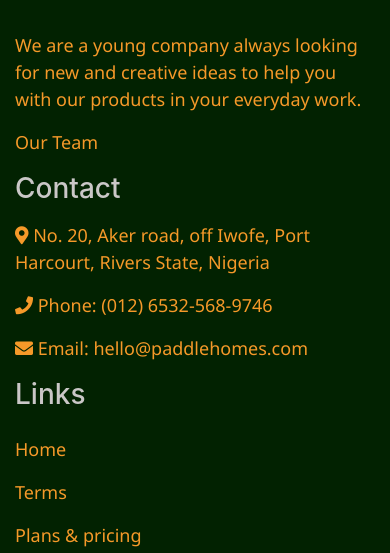
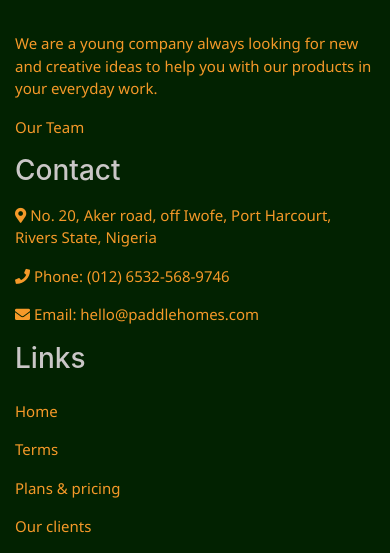
Before and after one commit to uduma-sonia/paddle-homes, a plain HTML site: page index.html in a window 390 px wide. Shown: the part 5377-5930 px from the top of the page. Drawn offline with nearby package versions, Linux system fonts and the light colour scheme; a web font is replaced by a local one.

Commit message:
changed footer font size

```diff
--- a/style.css
+++ b/style.css
@@ -305,14 +305,14 @@ hr {
   #about-text p,
   #reason p,
   #service-row p,
-  #contact p {
-    font-family: "Segoe UI", Tahoma, Geneva, Verdana, sans-serif;
-    color: gray;
+  #contact p,
+  #footer p a,
+  #footer p {
     font-size: 15px;
   }
 
   form {
-    width: 360px;
+    width: 320px;
   }
 
   #footer-socials a {
```
